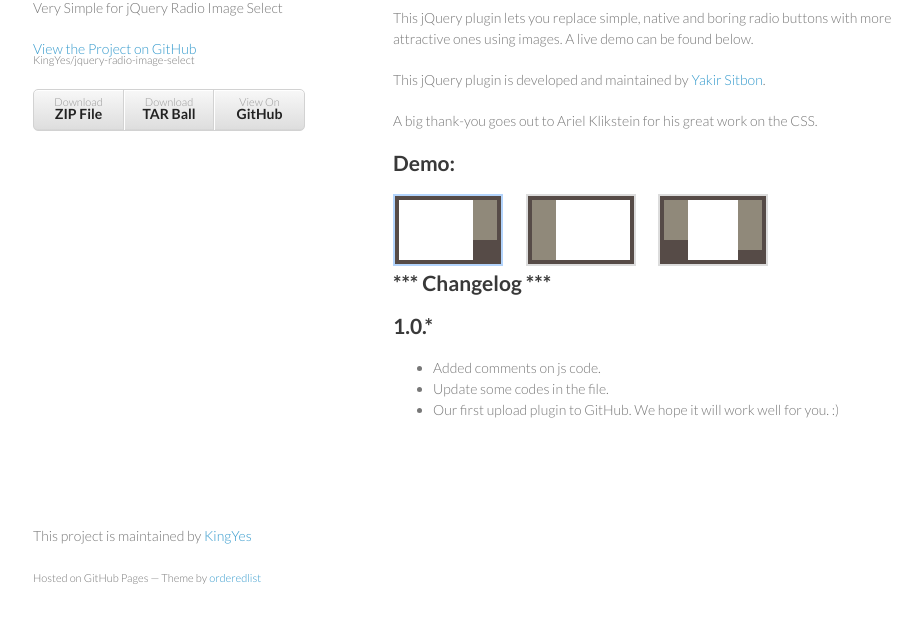
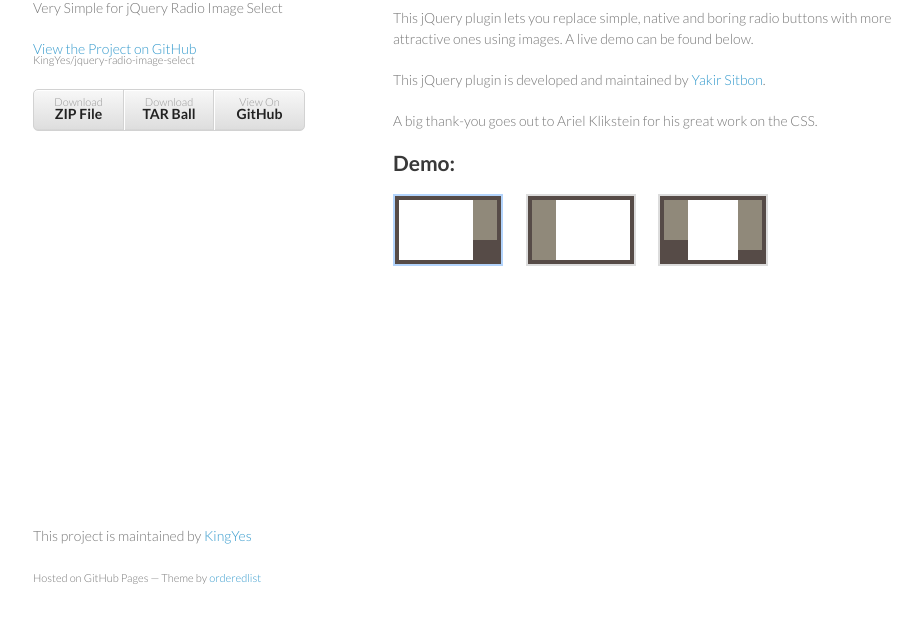
Before and after one commit to KingYes/jquery-radio-image-select, a plain HTML site: page index.html in a window 1280 px wide. Shown: the part 143-766 px from the top of the page, without its empty margins (177-1099 px from the left). Drawn offline with Linux system fonts and the light colour scheme.

Commit message:
Remove Changlog from gh-pages.

```diff
--- a/index.html
+++ b/index.html
@@ -63,16 +63,6 @@
 				<label for="example-1-3">Radio button 3</label>
 			</form>
 		</div>
-
-		<h2>*** Changelog ***</h2>
-
-		<h2>1.0.*</h2>
-
-		<ul>
-			<li>Added comments on js code.</li>
-			<li>Update some codes in the file.</li>
-			<li>Our first upload plugin to GitHub. We hope it will work well for you. :)</li>
-		</ul>
 	</section>
 	<footer>
 		<p>This project is maintained by <a href="https://github.com/KingYes">KingYes</a></p>
```
